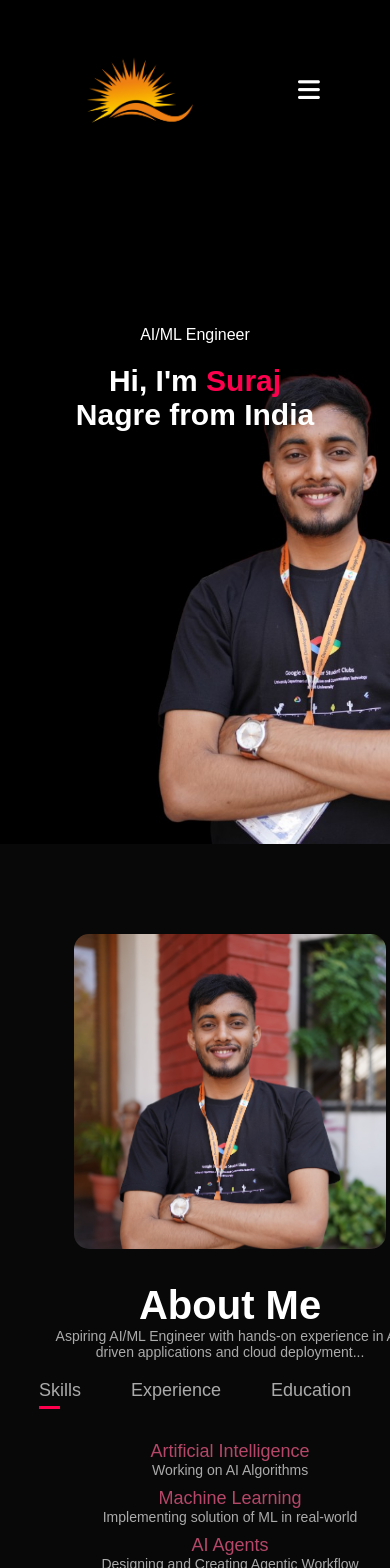
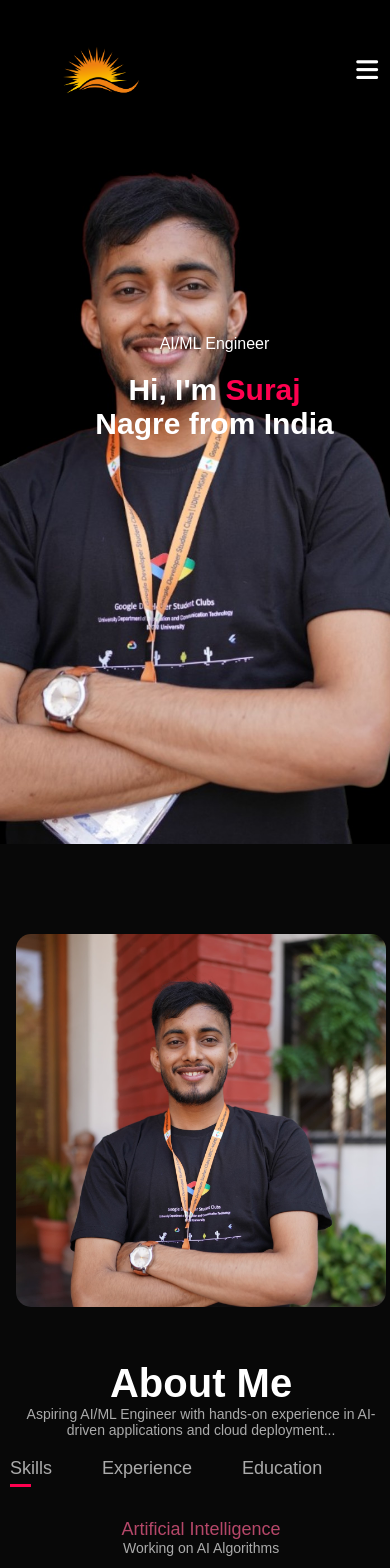
Before and after one commit to kurai-sx/my-portfolio, a React (Create React App) app: page / in a window 390 px wide. Shown: the top 1568 px of the page. Built offline with nearby package versions, Linux system fonts and the light colour scheme.

Commit message:
changed uncontrolled componnet to controlled component

```diff
--- a/public/index.html
+++ b/public/index.html
@@ -2,7 +2,7 @@
 <html lang="en">
   <head>
     <meta charset="utf-8" />
-    <link rel="icon" href="%PUBLIC_URL%/favicon.ico" />
+    <link rel="icon" href="images/sun logo.png" />
     <meta name="viewport" content="width=device-width, initial-scale=1" />
     <title>Suraj Nagre - Portfolio</title>
   </head>
--- a/src/App.css
+++ b/src/App.css
@@ -18,9 +18,13 @@ body{
   background-size: cover;
   background-position: center;
 }
-.container{
-  padding: 10px 10%;
+.container {
+  width: 100%;
+  max-width: 1200px; /* limit width nicely for large screens */
+  margin: 0 auto;
+  padding: 10px;
 }
+
 
 nav {
   position: fixed;
@@ -36,7 +40,7 @@ nav {
   flex-wrap: wrap;
 }
 .logo{
-  width: 140px;
+  width: 100px;
 }
 
 nav ul li{
@@ -81,11 +85,13 @@ nav ul li a:hover::after{
   padding: 80px 0;
   color: #ababab;
 }
-.row{
+.row {
   display: flex;
   justify-content: space-between;
+  align-items: center;
   flex-wrap: wrap;
 }
+
 .about-col-1{
   flex-basis: 35%;
 }
@@ -343,8 +349,13 @@ nav .fas{
 
 @media only screen and (max-width: 600px) {
   #header {
-    background-image: url(images/png-Photoroom.jpg);
+    width: 110%;
+    height: 100vh;
+    background-image: url(images/background.jpg);
+    background-size: right;
+    background-position: right;
   }
+
   .header-text {
     margin-top: 50%;
     font-size: 16px;
@@ -386,6 +397,9 @@ nav .fas{
   .row {
     flex-direction: column;
     align-items: center;
+    justify-content: center;
+    gap: 20px;
+
   }
   .sub-title {
     font-size: 40px;
```
